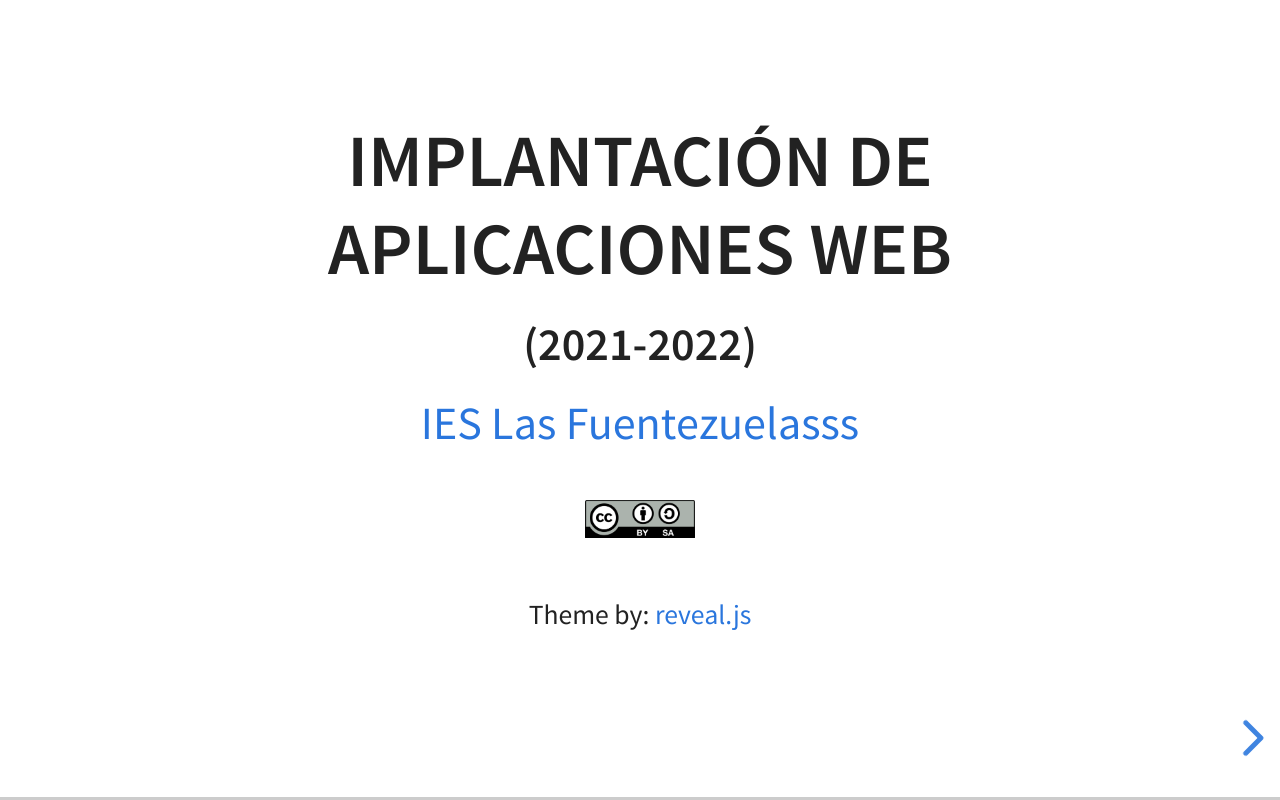
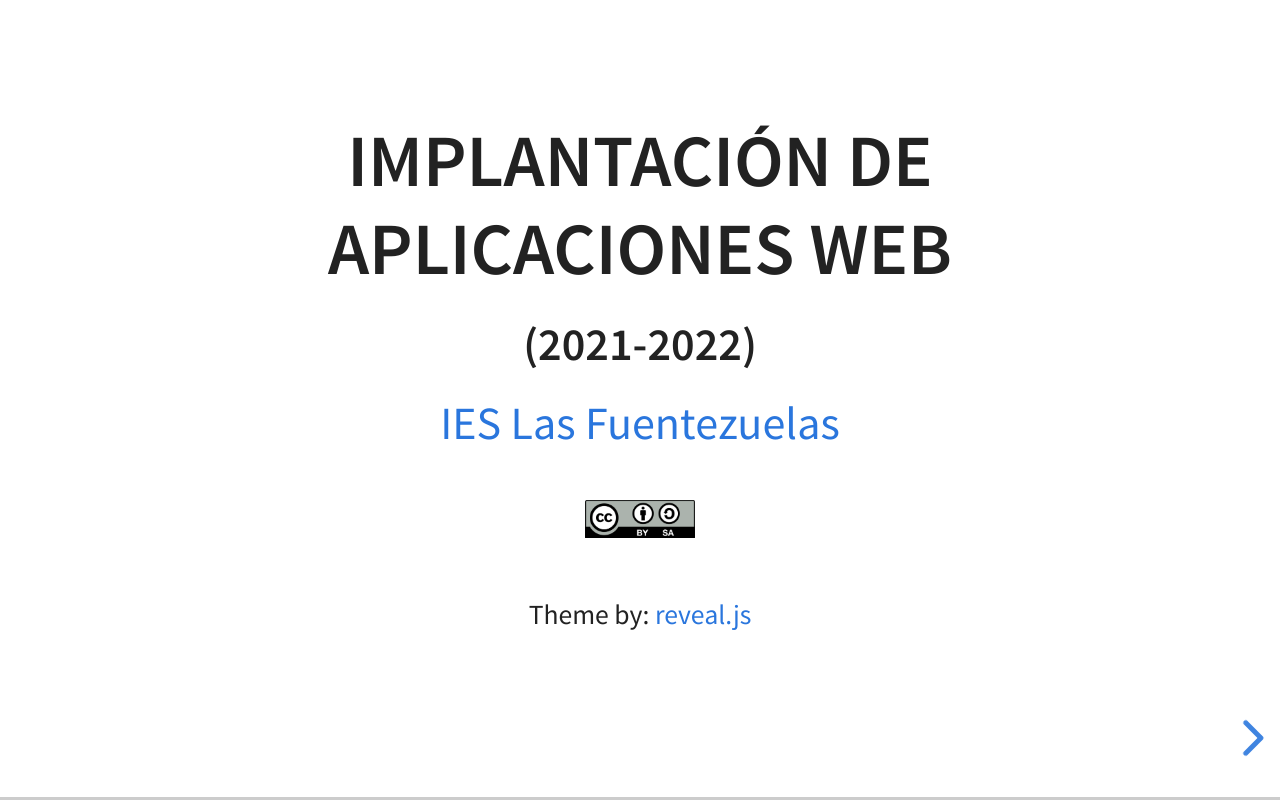
Before and after one commit to oupyne/web4, a website: page index.html in a window 1280 px wide. Drawn offline with Linux system fonts and the light colour scheme.

Commit message:
Update index.html

```diff
--- a/index.html
+++ b/index.html
@@ -20,7 +20,7 @@
 					<h2>Implantación de Aplicaciones WEb</h2>
 					<h5>(2021-2022)</h5>
 					<p>
-						<a href="https://blogsaverroes.juntadeandalucia.es/ieslasfuentezuelas/">IES Las Fuentezuelasss</a>
+						<a href="https://blogsaverroes.juntadeandalucia.es/ieslasfuentezuelas/">IES Las Fuentezuelas</a>
 					</p>
 					<p>
 						<a href="http://creativecommons.org/licenses/by-sa/3.0/">
```
